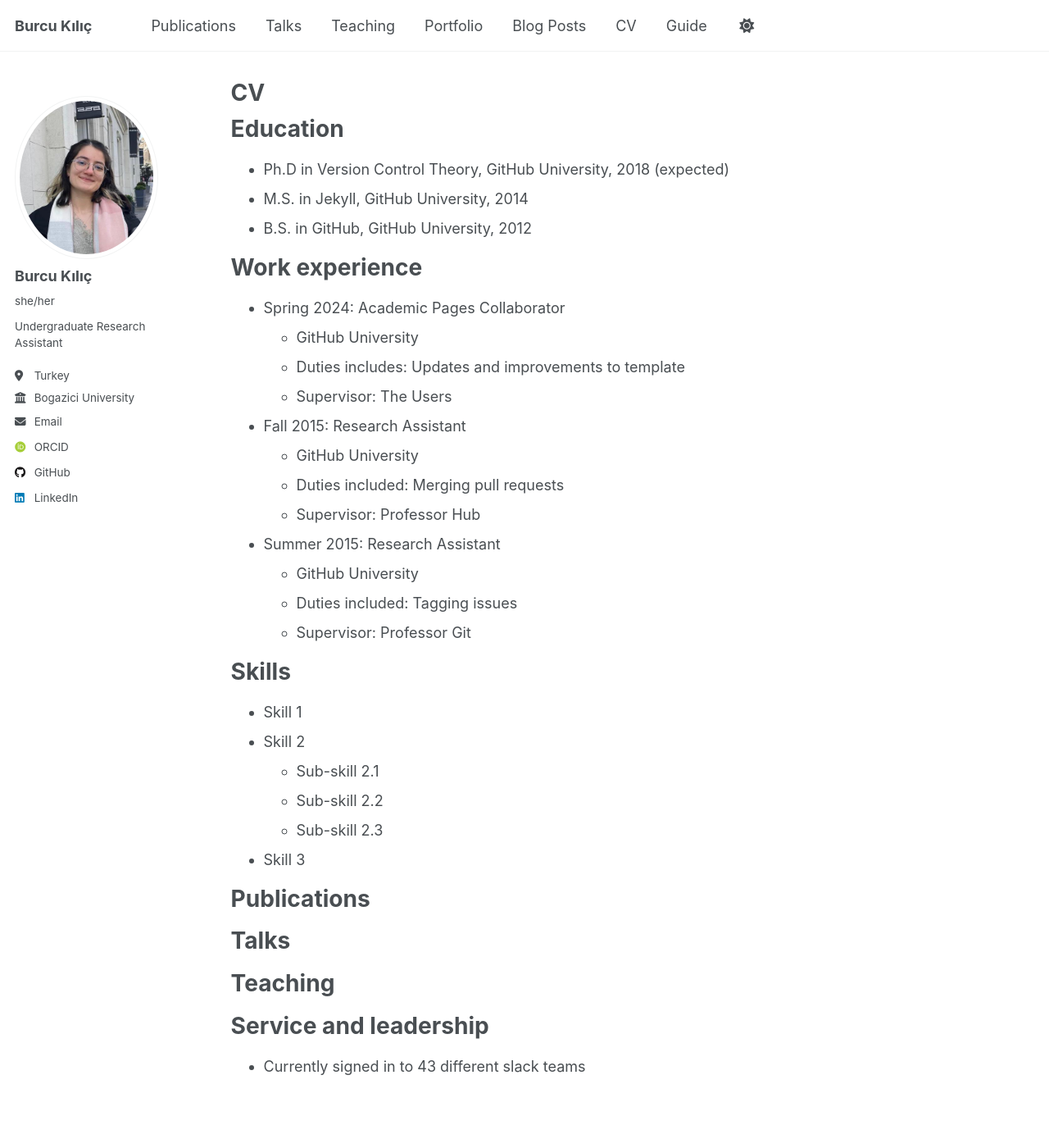
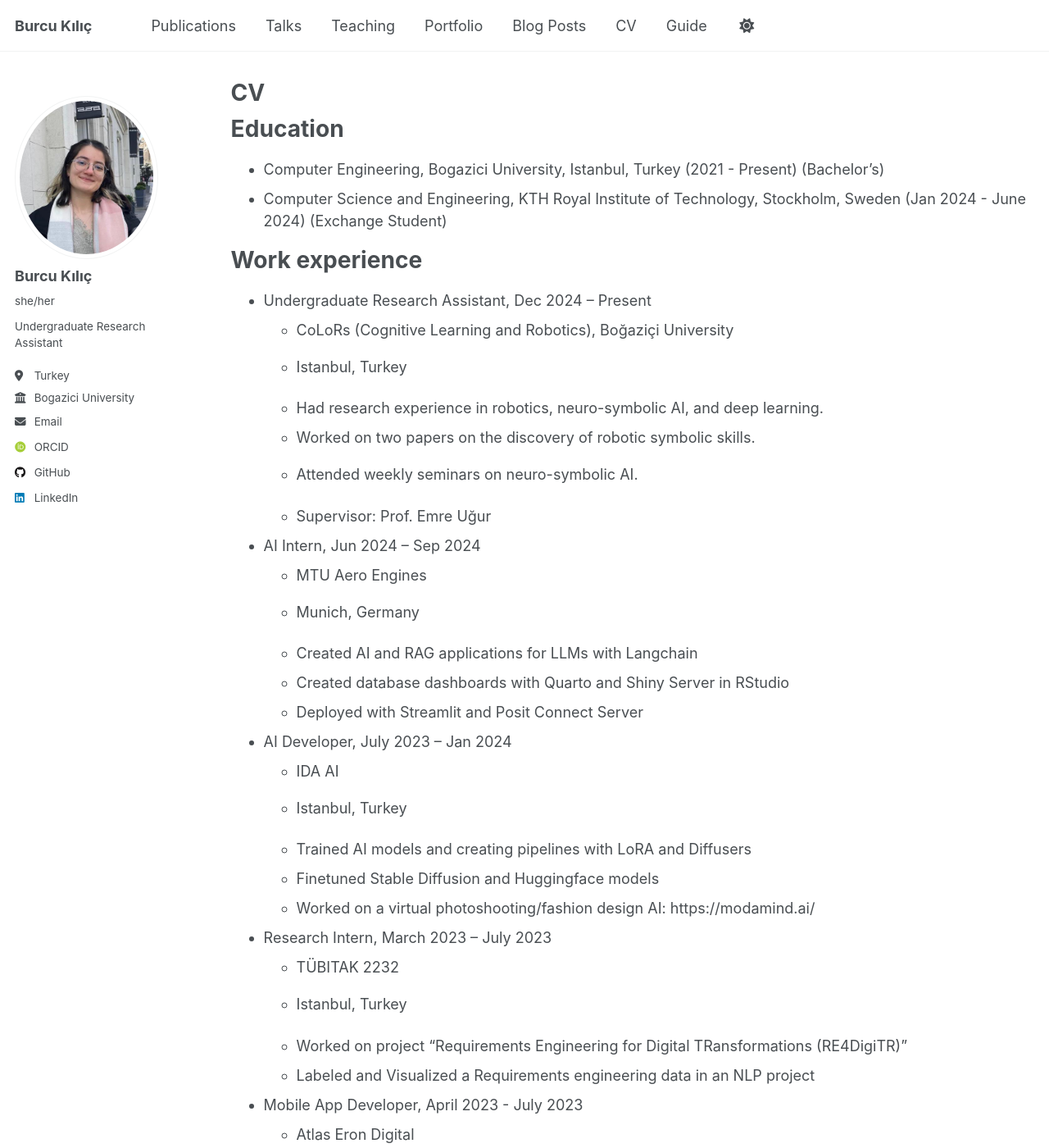
Before and after one commit to burcukilic/burcukilic.github.io, a Jekyll site: the page built from _pages/cv.md, in a window 1280 px wide and 1400 px high. Shown: the whole window at 82% size. Built offline with Jekyll 4.4.1, drawn with Linux system fonts in a browser that asks for light colours; some web fonts are replaced; some of the changed text lies outside the part shown.

Commit message:
Update cv.md

```diff
--- a/_pages/cv.md
+++ b/_pages/cv.md
@@ -11,35 +11,58 @@ redirect_from:
 
 Education
 ======
-* Ph.D in Version Control Theory, GitHub University, 2018 (expected)
-* M.S. in Jekyll, GitHub University, 2014
-* B.S. in GitHub, GitHub University, 2012
+* Computer Engineering, Bogazici University, Istanbul, Turkey (2021 - Present) (Bachelor's)
+* Computer Science and Engineering, KTH Royal Institute of Technology, Stockholm, Sweden (Jan 2024 - June 2024) (Exchange Student)
 
 Work experience
 ======
-* Spring 2024: Academic Pages Collaborator
-  * GitHub University
-  * Duties includes: Updates and improvements to template
-  * Supervisor: The Users
+* Undergraduate Research Assistant, Dec 2024 – Present
+  * CoLoRs (Cognitive Learning and Robotics), Boğaziçi University
+  * Istanbul, Turkey
 
-* Fall 2015: Research Assistant
-  * GitHub University
-  * Duties included: Merging pull requests
-  * Supervisor: Professor Hub
+  * Had research experience in robotics, neuro-symbolic AI, and deep learning.
+  * Worked on two papers on the discovery of robotic symbolic skills.
+  * Attended weekly seminars on neuro-symbolic AI.
 
-* Summer 2015: Research Assistant
-  * GitHub University
-  * Duties included: Tagging issues
-  * Supervisor: Professor Git
+  * Supervisor: Prof. Emre Uğur
+
+* AI Intern, Jun 2024 – Sep 2024
+  * MTU Aero Engines
+  * Munich, Germany
+
+  * Created AI and RAG applications for LLMs with Langchain
+  * Created database dashboards with Quarto and Shiny Server in RStudio
+  * Deployed with Streamlit and Posit Connect Server
+
+* AI Developer, July 2023 – Jan 2024
+  * IDA AI
+  * Istanbul, Turkey
+
+  * Trained AI models and creating pipelines with LoRA and Diffusers
+  * Finetuned Stable Diffusion and Huggingface models
+  * Worked on a virtual photoshooting/fashion design AI: https://modamind.ai/
+
+* Research Intern, March 2023 – July 2023
+  * TÜBITAK 2232
+  * Istanbul, Turkey
+
+  *  Worked on project "Requirements Engineering for Digital TRansformations (RE4DigiTR)"
+  *  Labeled and Visualized a Requirements engineering data in an NLP project
+
+* Mobile App Developer, April 2023 -  July 2023
+  * Atlas Eron Digital
+  * Istanbul, Turkey
+
+  *  Developed two Chat-GPT based cross-platform mobile apps with Flutter and Firebase
 
 Skills
 ======
-* Skill 1
-* Skill 2
-  * Sub-skill 2.1
-  * Sub-skill 2.2
-  * Sub-skill 2.3
-* Skill 3
+* Programming Languages
+  * Python, Java, C/C++, R, Matlab
+* Technical Proficiencies
+  * Pytorch, PyBullet, Langchain, Diffusers
+* Languages
+  * Turkish (Native), English (Professional), German (Limited Proficiency
 
 Publications
 ======
@@ -47,17 +70,6 @@ Publications
     {% include archive-single-cv.html %}
   {% endfor %}</ul>
 
-Talks
-======
-  <ul>{% for post in site.talks reversed %}
-    {% include archive-single-talk-cv.html  %}
-  {% endfor %}</ul>
-
-Teaching
-======
-  <ul>{% for post in site.teaching reversed %}
-    {% include archive-single-cv.html %}
-  {% endfor %}</ul>
 
 Service and leadership
 ======
```
